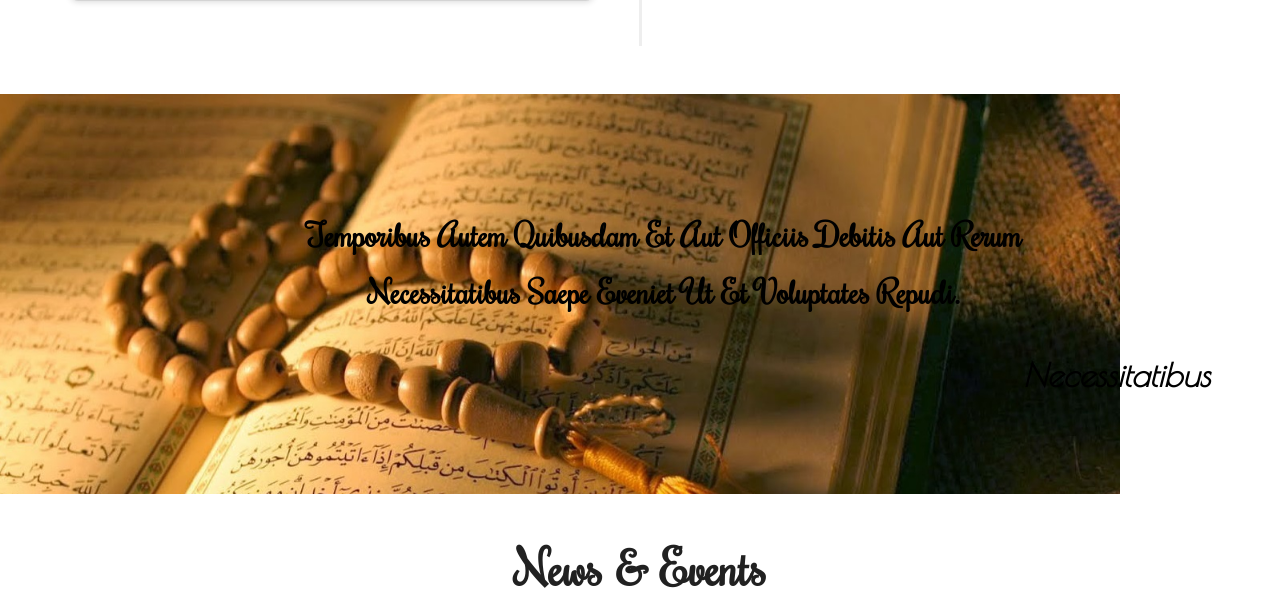
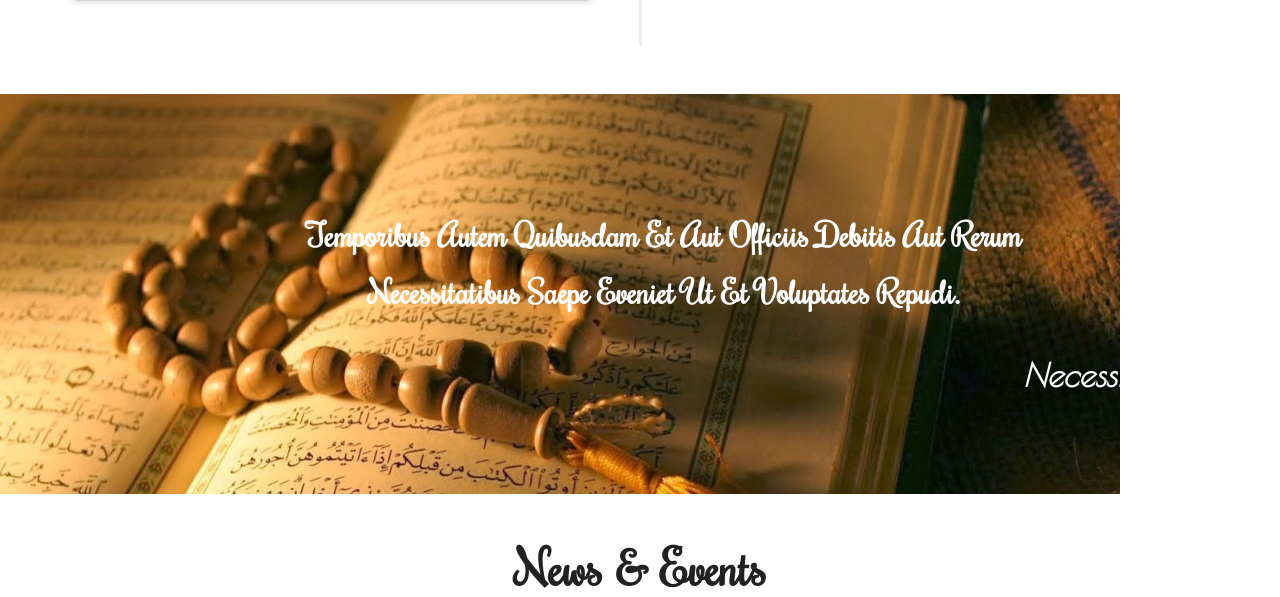
Before and after one commit to riniwindy/rini-syamsul.xyz, a PHP site: page / in a window 1280 px wide. Shown: the part 3997-4594 px from the top of the page. Run offline with PHP 8.4, Linux system fonts and the light colour scheme; some web fonts are replaced.

Commit message:
Update style.css

```diff
--- a/css/style.css
+++ b/css/style.css
@@ -832,7 +832,7 @@ ul.wmuSliderPagination {
 }
 .services-bottom h2{
 	font-size: 2em;
-    color: black;
+    color: #fff;
     line-height: 1.8em;
     position: relative;
     text-transform: capitalize;
@@ -864,7 +864,7 @@ ul.wmuSliderPagination {
 	text-align:right;
 	font-style:italic;
 	margin:1em 0 0;
-	color:black;
+	color:#fff;
 	font-size:2em;
 	font-weight:bold;
 }
```
